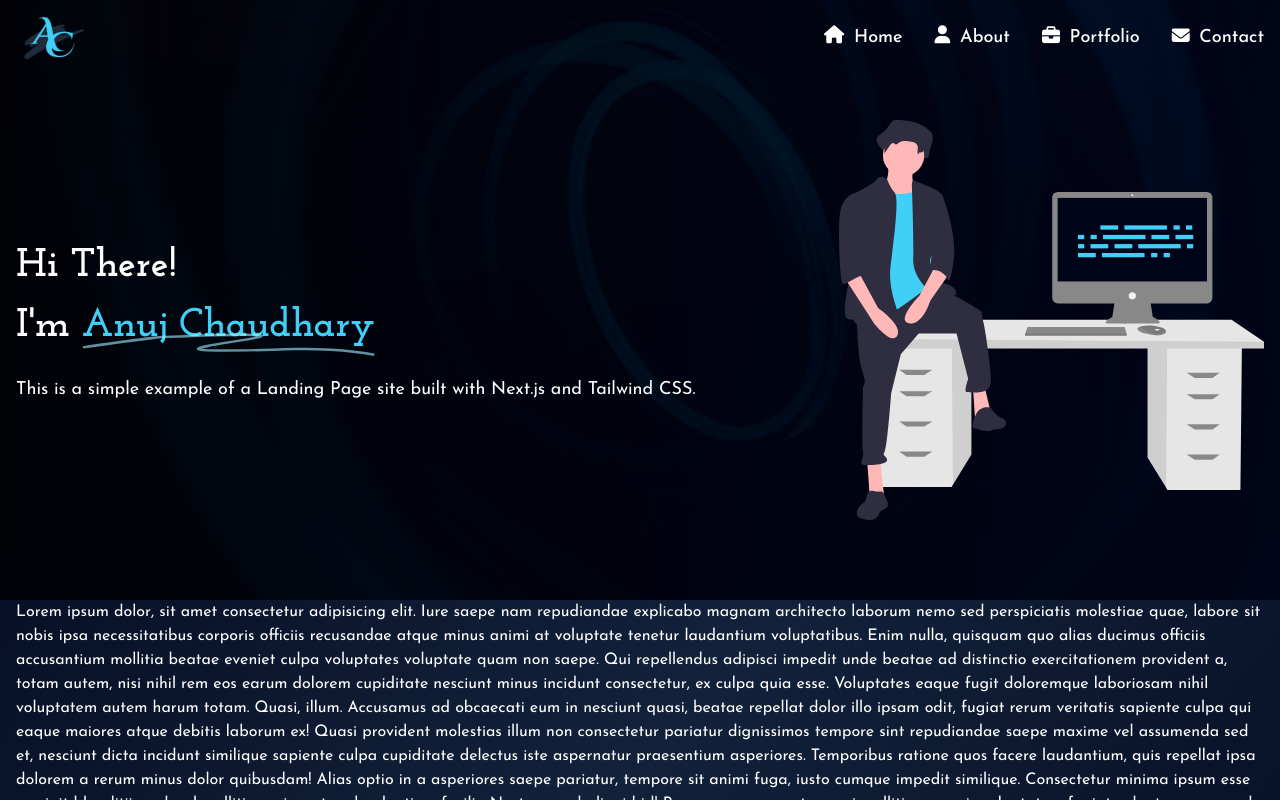
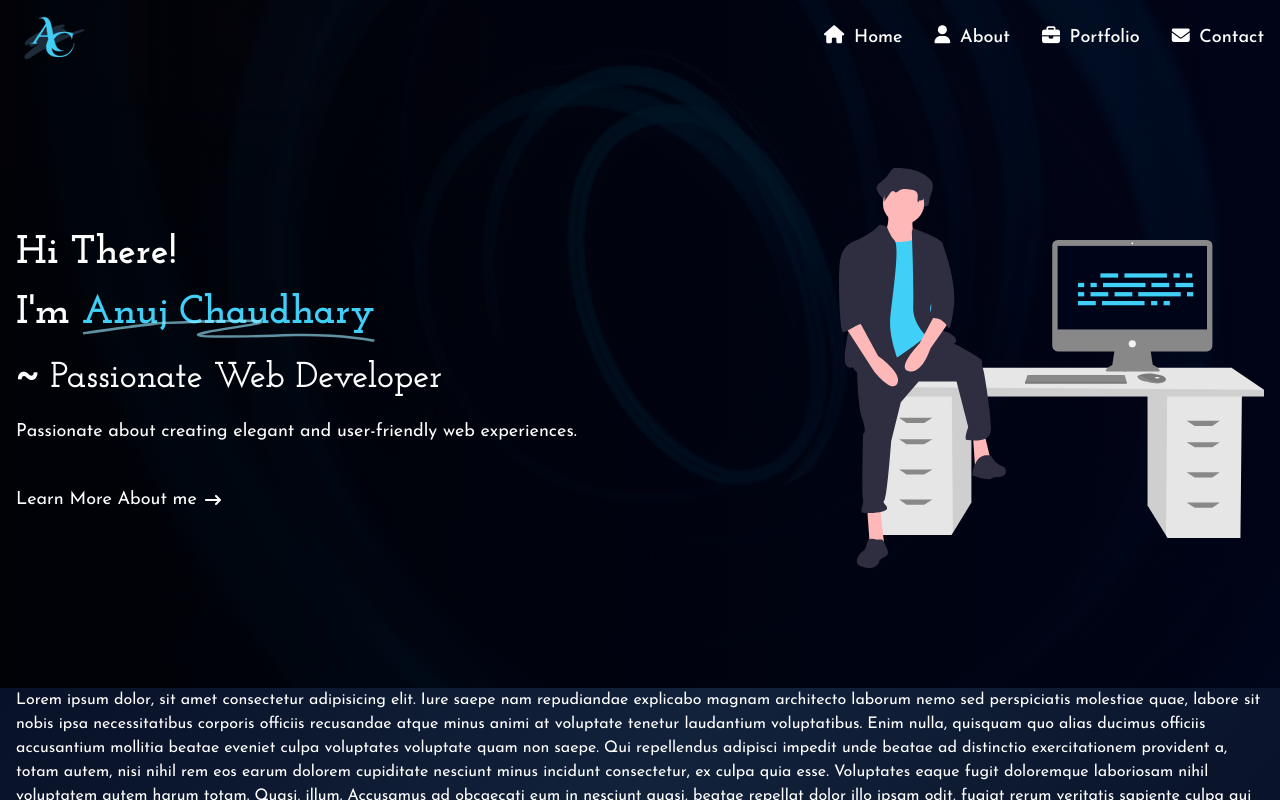
Before and after one commit to Anuj579/my-portfolio, a React (Vite) app: page / in a window 1280 px wide. Shown: the top 800 px of the page. Built offline with nearby package versions, Linux system fonts and the light colour scheme.

Commit message:
loader updated & more updates

```diff
--- a/src/App.css
+++ b/src/App.css
@@ -9,22 +9,12 @@
 /* Styling loader*/
 
 .loader {
-  /* color of choise */
-  --clr: #40CFF7;
-  /* loading time of choice */
   --load-time: 1.5s;
-  outline: 1px solid var(--clr);
+  outline: 1px solid var(--secondary);
   outline-offset: 1px;
   position: relative;
-  /* overflow: hidden; */
-  border-radius: 1rem;
-  /* width: 10rem; */
-  /* height: 2rem; */
+  box-shadow: 0 0 15px #40cff7ef;
   padding: .12rem 10rem;
-  /* use either padding or width + height*/
-  /* I prefer the padding one */
-  /* rotate: -90deg; */
-  /* rotate if you want/need vertical loader */
 }
 
 .loader::after {
@@ -34,7 +24,7 @@
   left: 0;
   width: 100%;
   height: 100%;
-  background-color: var(--clr);
+  background-color: var(--secondary);
   z-index: 2;
   animation: loading var(--load-time) ease-in;
 }
@@ -63,7 +53,7 @@
   position: relative;
 }
 
-.lg-link>li::before {
+.lg-link>li::before, .learn-more-link::before {
   content: '';
   position: absolute;
   width: 100%;
@@ -77,7 +67,7 @@
   transition: transform .3s ease-in;
 }
 
-.lg-link>li:hover::before {
+.lg-link>li:hover::before, .learn-more-link:hover::before {
   transform-origin: left;
   transform: scaleX(1);
 }
--- a/src/App.jsx
+++ b/src/App.jsx
@@ -22,7 +22,7 @@ export default function App() {
       <Loader load={isLoading} />
       <div className={`${isLoading ? 'opacity-0 overflow-hidden max-h-screen' : 'opacity-100'} min-h-screen flex flex-col transition-opacity duration-1000 text-white bg-primary bg-gradient-to-tl from-primary via-[#65afda2d] to-primary`}>
         <Header />
-        <Outlet />
+        <Outlet isLoading={isLoading} />
         <Footer />
       </div>
     </>
--- a/src/components/Header/Header.jsx
+++ b/src/components/Header/Header.jsx
@@ -7,6 +7,7 @@ import {
 } from "@material-tailwind/react";
 import { ThemeProvider } from "@material-tailwind/react";
 import logo from '../../assets/logo.png'
+import drawerBg from '../../assets/drawer-bg.jpg'
 
 function Header() {
   const [open, setOpen] = useState(false);
@@ -52,7 +53,7 @@ function Header() {
             boxShadow: "shadow-2xl shadow-blue-gray-900/10",
           },
           overlay: {
-            position: "absolute",
+            position: "fixed",
             inset: "inset-0",
             width: "w-full",
             height: "h-screen",
@@ -80,12 +81,12 @@ function Header() {
           {/* Menu Button (for smaller screens) */}
           <button
             id="menu-toggle"
-            className="text-[#40CFF7] focus:outline-none md:hidden"
+            className={`text-secondary focus:outline-none md:hidden ${open ? "hidden":"block"}`}
             onClick={openDrawer}
           >
-            {open ? "" : <svg className="h-8 w-8" fill="none" viewBox="0 0 24 24" strokeWidth="2" stroke="currentColor" aria-hidden="true">
+            <svg className="h-8 w-8" fill="none" viewBox="0 0 24 24" strokeWidth="2" stroke="currentColor" aria-hidden="true">
               <path strokeLinecap="round" strokeLinejoin="round" d="M3.75 6.75h16.5M3.75 12h16.5m-16.5 5.25h16.5" />
-            </svg>}
+            </svg>
           </button>
 
           {/* Navigation Links */}
@@ -103,6 +104,7 @@ function Header() {
       </nav>
 
       {/* Drawer for smaller screens */}
+      <link rel="preload" as="image" href={drawerBg} />
       <div className="md:hidden">
         <ThemeProvider value={theme}>
           <Drawer open={open} onClose={closeDrawer} className="p-4">
--- a/src/components/Home/Home.jsx
+++ b/src/components/Home/Home.jsx
@@ -1,22 +1,29 @@
 import React, { useState, useEffect } from 'react'
 import homeIllustration from '../../assets/home-illustration.svg'
+import { Link } from 'react-router-dom'
 
-function Home() {
-  const [loaded, setloaded] = useState(false)
+function Home({ isLoading }) {
+  const [waitingTime, setWaitingTime] = useState(false)
 
   useEffect(() => {
+    if (!isLoading) {
       setTimeout(() => {
-      setloaded(true)
-    }, 1000);
+        setWaitingTime(true)
+      }, 1800);
+    }
   }, [])
 
   return (
     <>
-    <section className='home-hero-section pt-20 pb-10'>
+      <section className='home-hero-section pt-32 pb-20'>
         <div className='container flex flex-wrap md:flex-nowrap justify-between items-center mx-auto my-10 px-4'>
           <div>
-          <h1 className='text-[40px] font-josefin-slab font-black'>Hi There! <br /> I'm <span className='text-secondary relative whitespace-nowrap'><svg aria-hidden="true" id="name-underline" viewBox="0 0 297 33" className={`absolute left-0 top-2/3 h-[0.58em] w-full fill-transparent ${loaded ? "block" : "hidden"} stroke-[#9ceaff9d] stroke-[3.5]`} preserveAspectRatio="none"><path d="M0.999989 20.5C79.5 4.5 85.5 5.5 85.5 5.5C354.5 -9.50001 -56.5262 35.0001 216.5 22.8813C235.5 22.0379 266.931 23.7779 296.5 31" /></svg> <span>Anuj Chaudhary</span></span> </h1>
-          <p className='mt-5 text-lg'>This is a simple example of a Landing Page site built with Next.js and Tailwind CSS.</p>
+            <h1 className='text-[40px] font-josefin-slab font-black'>Hi There! <br /> I'm <span className='text-secondary relative whitespace-nowrap'><svg aria-hidden="true" id="name-underline" viewBox="0 0 297 33" className={`absolute left-0 top-2/3 h-[0.58em] w-full fill-transparent ${waitingTime ? "block" : "hidden"} stroke-[#9ceaff9d] stroke-[3.5]`} preserveAspectRatio="none"><path d="M0.999989 20.5C79.5 4.5 85.5 5.5 85.5 5.5C354.5 -9.50001 -56.5262 35.0001 216.5 22.8813C235.5 22.0379 266.931 23.7779 296.5 31" /></svg> <span>Anuj Chaudhary</span></span> </h1>
+            <h2 className='text-4xl font-semibold font-josefin-slab mt-3'><span className='font-body'>~</span> Passionate Web Developer</h2>
+            <p className='mt-5 text-lg mb-10'>Passionate about creating elegant and user-friendly web experiences.</p>
+            <p className='hover:text-secondary fill-white w-max hover:fill-secondary transition-all duration-300'>
+            <Link to={'/about'} className='learn-more-link flex items-center relative  text-lg'><span>Learn More About me</span> <svg xmlns="http://www.w3.org/2000/svg" className='h-4 fill-inherit ms-2' viewBox="0 0 512 512"><path d="M502.6 278.6c12.5-12.5 12.5-32.8 0-45.3l-128-128c-12.5-12.5-32.8-12.5-45.3 0s-12.5 32.8 0 45.3L402.7 224 32 224c-17.7 0-32 14.3-32 32s14.3 32 32 32l370.7 0-73.4 73.4c-12.5 12.5-12.5 32.8 0 45.3s32.8 12.5 45.3 0l128-128z"/></svg></Link>
+            </p>
           </div>
           <div>
             <img src={homeIllustration} className='h-[400px]' alt="homepage-illustration" />
--- a/src/components/Loader.jsx
+++ b/src/components/Loader.jsx
@@ -1,9 +1,9 @@
-function Loader(props) {
+function Loader({ load }) {
 
-   if (props.load){
+    if (load) {
         return (
-        <div className='min-h-screen flex flex-col justify-center items-center fixed top-0 left-0 overflow-hidden w-screen bg-primary'>
-            <p className='text-white text-lg'>Loading Masterpiece...</p>
+            <div className=' flex flex-col items-center p-3 fixed top-[50%] left-[50%] -translate-x-2/4 -translate-y-2/4 w-full'>
+                <p className='text-white text-lg mb-2'>Loading Masterpiece...</p>
                 <div className="loader w-2/5"></div>
             </div>
         )
```
Also changed, not shown: 2 other files (tests, documents, lock files or other folders). Lines whose indentation alone changed are shown as unchanged.
